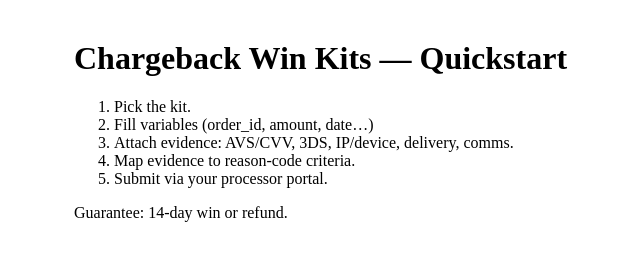
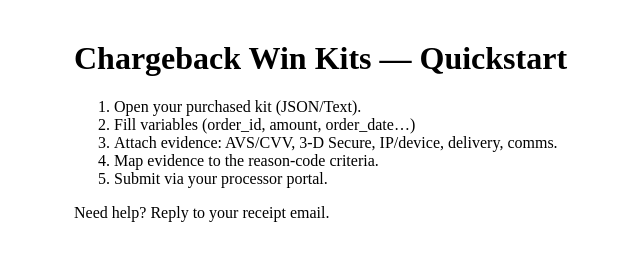
Before and after one commit to cmadaffer/promptfoundry-store, a plain HTML site: page quickstart.html in a window 1280 px wide. Shown: the whole page, without its empty margins (116-756 px from the left). Drawn offline with Linux system fonts and the light colour scheme.

Commit message:
Update quickstart.html

```diff
--- a/quickstart.html
+++ b/quickstart.html
@@ -1 +1,16 @@
-<!doctype html><html><head><meta charset='utf-8'/><meta name='viewport' content='width=device-width'/><title>Quickstart</title><style>body{font-family:ui-sans-serif;max-width:900px;margin:40px auto;padding:0 16px}</style></head><body><h1>Chargeback Win Kits — Quickstart</h1><ol><li>Pick the kit.</li><li>Fill variables (order_id, amount, date…)</li><li>Attach evidence: AVS/CVV, 3DS, IP/device, delivery, comms.</li><li>Map evidence to reason-code criteria.</li><li>Submit via your processor portal.</li></ol><p>Guarantee: 14-day win or refund.</p></body></html>
+<!doctype html>
+<html><head>
+<meta charset="utf-8"/><meta name="viewport" content="width=device-width"/>
+<title>Quickstart</title>
+<style>body{font-family:ui-sans-serif;max-width:900px;margin:40px auto;padding:0 16px}</style>
+</head><body>
+<h1>Chargeback Win Kits — Quickstart</h1>
+<ol>
+  <li>Open your purchased kit (JSON/Text).</li>
+  <li>Fill variables (order_id, amount, order_date…)</li>
+  <li>Attach evidence: AVS/CVV, 3-D Secure, IP/device, delivery, comms.</li>
+  <li>Map evidence to the reason-code criteria.</li>
+  <li>Submit via your processor portal.</li>
+</ol>
+<p>Need help? Reply to your receipt email.</p>
+</body></html>
```
